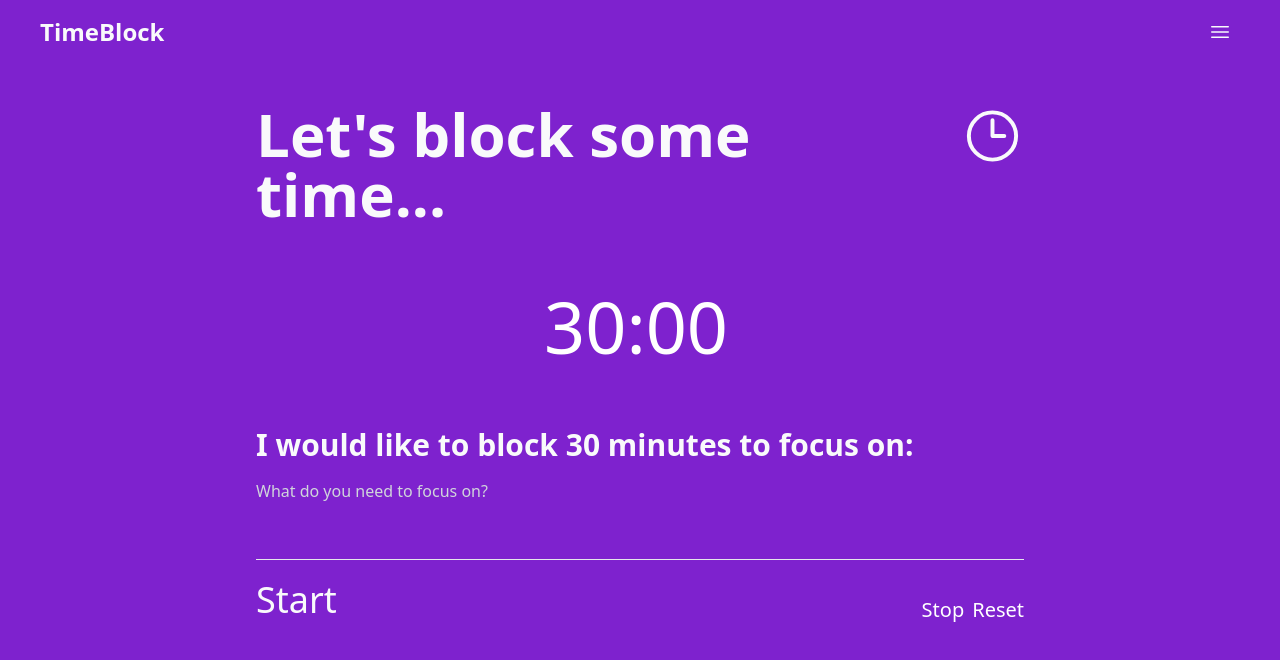
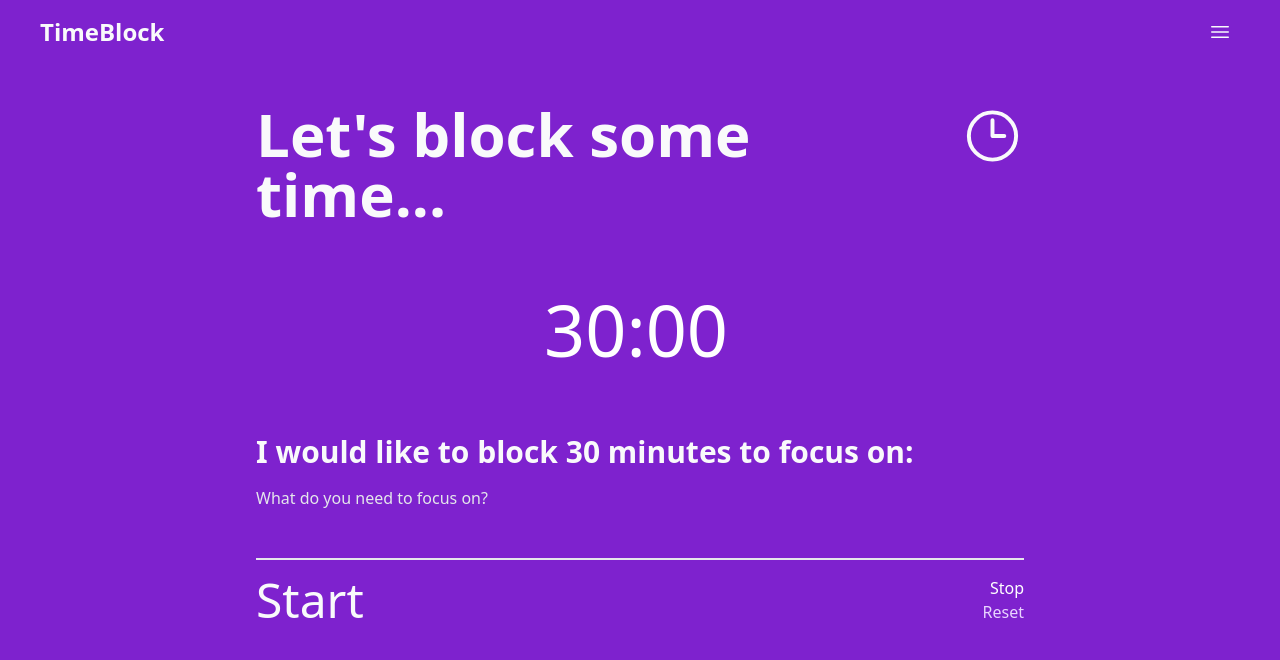
Before and after one commit to clawrence121/time-block, a Next.js app: page / in a window 1280 px wide. Shown: the top 660 px of the page. Built offline with nearby package versions, Linux system fonts and the light colour scheme.

Commit message:
Updated timer logic to use data stamps for background sync

```diff
--- a/components/Stopwatch.tsx
+++ b/components/Stopwatch.tsx
@@ -11,21 +11,25 @@ import {
 export default function Stopwatch() {
   const [time, setTime] = useState(1800000);
   const [running, setRunning] = useState(false);
-  const [state, setState] = useState(0);
+  const [startTime, setStartTime] = useState<Date | null>(null);
 
   useEffect(() => {
     let interval: any;
 
     if (running) {
-      interval = setInterval(() => {
-        setTime((prevTime) => prevTime - 100);
-      }, 100);
+      if (startTime) {
+        interval = setInterval(() => {
+          setTime((prevTime) => startTime?.getTime() - Date.now());
+        }, 100);
+      } else {
+        setStartTime(new Date(new Date().getTime() + 1800000));
+      }
     } else if (!running) {
       clearInterval(interval);
     }
 
     return () => clearInterval(interval);
-  }, [running]);
+  }, [running, startTime]);
 
   return (
     <div className="flex flex-col relative min-h-[35rem] justify-between pt-[5vh] max-w-3xl mx-auto">
@@ -41,7 +45,7 @@ export default function Stopwatch() {
         <h2 className="text-3xl text-gray-50 font-semibold flex gap-4">
           I would like to block 30 minutes to focus on:
         </h2>
-        <div className="border-b border-gray-200 focus-within:border-indigo-600">
+        <div className="border-b-2 border-gray-200 focus-within:border-pink-400 transition duration-150">
           <label htmlFor="comment" className="sr-only">
             What do you need to focus on?
           </label>
@@ -49,7 +53,7 @@ export default function Stopwatch() {
             rows={3}
             name="comment"
             id="comment"
-            className="block w-full resize-none placeholder-gray-300 text-gray-100 p-0 pb-2 bg-purple-700 focus:outline-none"
+            className="block w-full resize-none placeholder-gray-200 text-gray-100  bg-purple-700 focus:outline-none"
             placeholder="What do you need to focus on?"
             defaultValue={""}
             disabled={running}
@@ -57,33 +61,27 @@ export default function Stopwatch() {
         </div>
         <div className="flex justify-between items-end">
           <button
-            className="flex items-center group text-4xl text-gray-50"
+            className="flex items-center group text-5xl text-gray-50"
             onClick={() => setRunning(true)}
           >
             Start
             <ArrowRightCircleIcon className="group-hover:translate-x-2 opacity-0 group-hover:opacity-100 transition duration-150 h-12" />
           </button>
-          <div className="space-x-2 text-white text-xl">
+          <div className="text-white text-md items-end flex flex-col">
             <button onClick={() => setRunning(false)}>Stop</button>
-            <button onClick={() => setTime(1800000)}>Reset</button>
+            <button
+              onClick={() => {
+                setTime(1800000);
+                setStartTime(null);
+                setRunning(false);
+              }}
+              className="text-purple-200 hover:text-purple-400 transition duration-150"
+            >
+              Reset
+            </button>
           </div>
         </div>
       </div>
     </div>
   );
 }
-
-{
-  /* <div className="stopwatch">
-      <div className="numbers">
-        <span>{("0" + Math.floor((time / 60000) % 60)).slice(-2)}:</span>
-        <span>{("0" + Math.floor((time / 1000) % 60)).slice(-2)}:</span>
-        <span>{("0" + ((time / 10) % 100)).slice(-2)}</span>
-      </div>
-      <div className="buttons">
-        <button onClick={() => setRunning(true)}>Start</button>
-        <button onClick={() => setRunning(false)}>Stop</button>
-        <button onClick={() => setTime(0)}>Reset</button>
-      </div>
-    </div> */
-}
```
